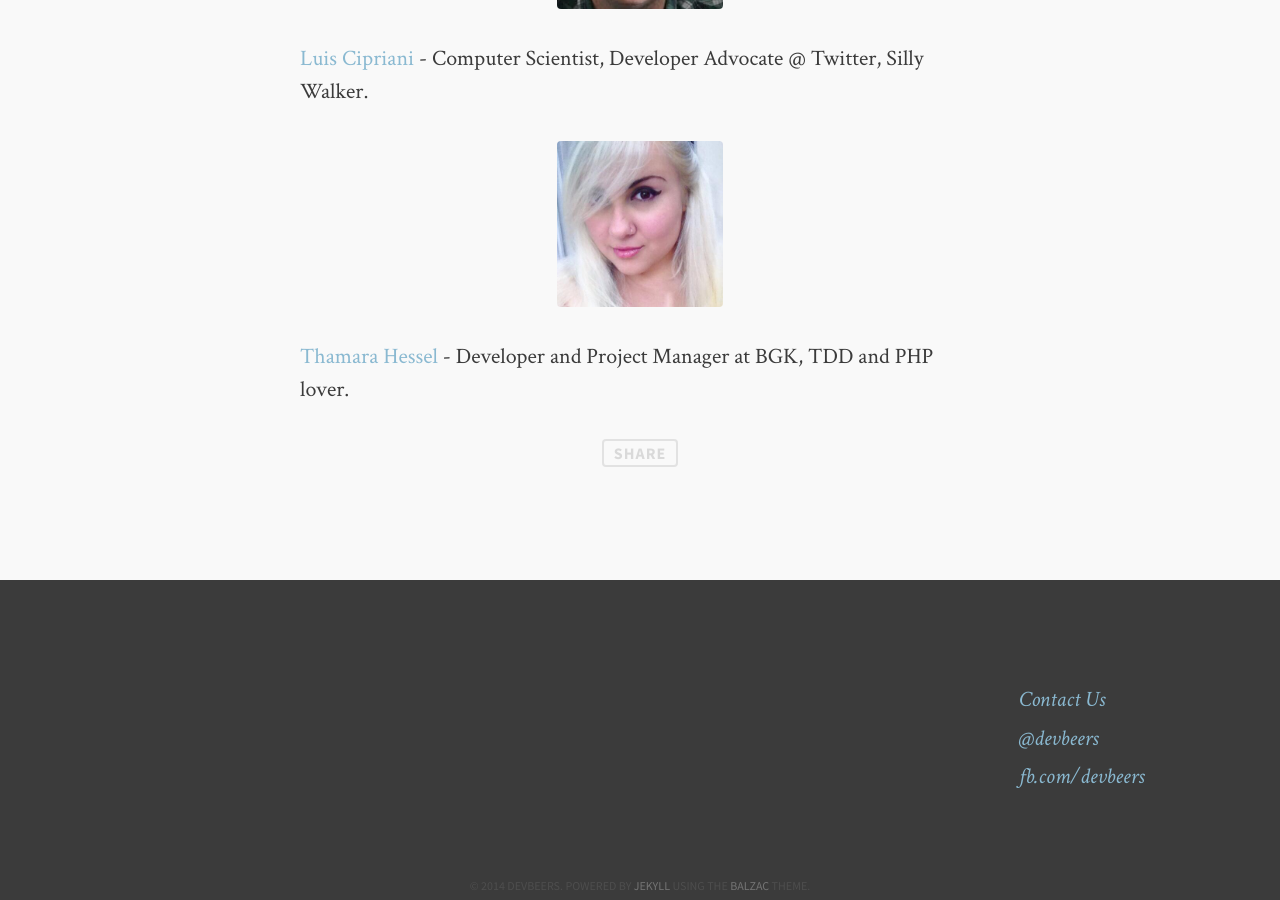
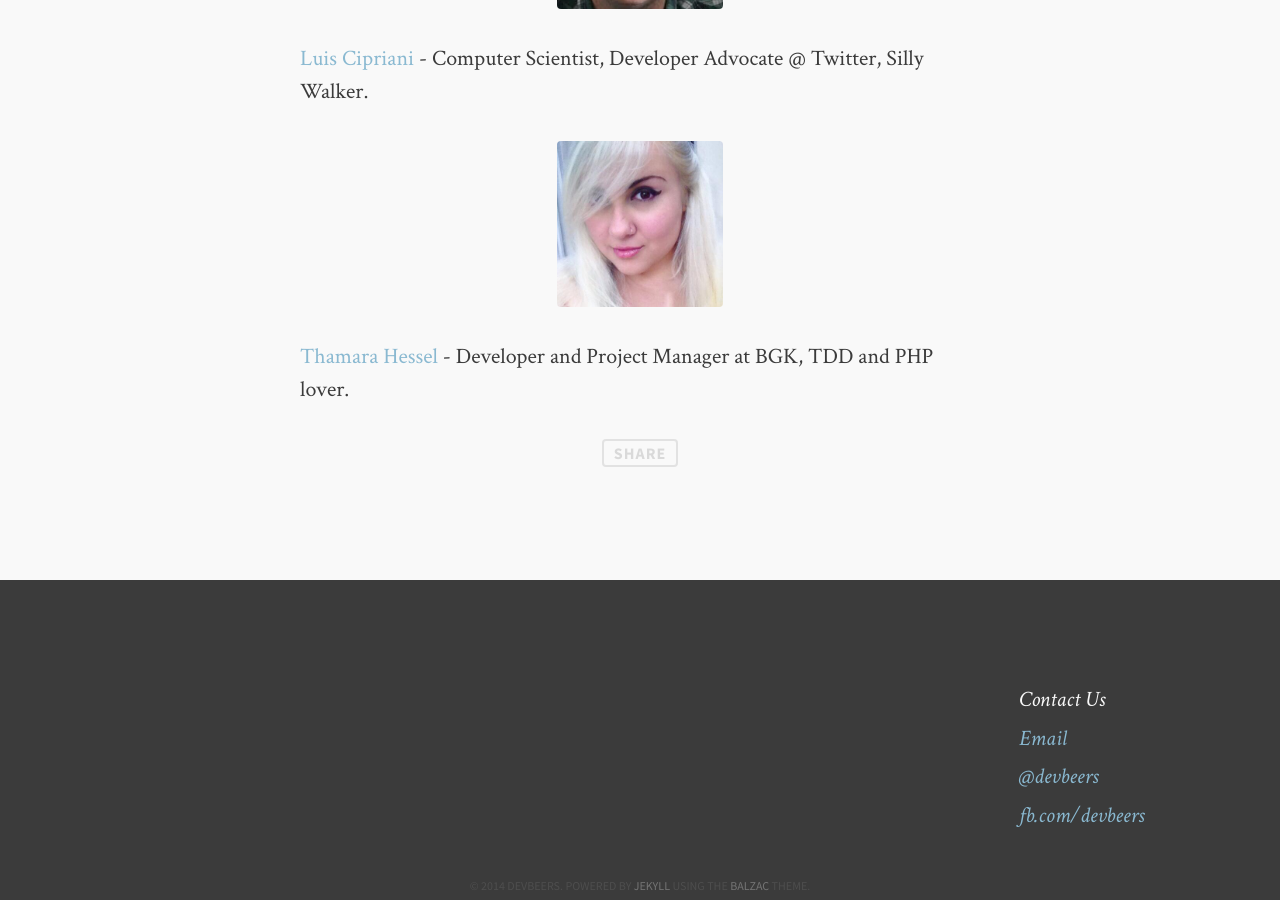
Before and after one commit to devbeers/devbeers.github.io, a Jekyll site: the page built from index.md, in a window 1280 px wide and 900 px high, scrolled down 3638 px. Built offline with Jekyll 4.4.1, drawn with Linux system fonts in a browser that asks for light colours; a script that is not in the unit is left out; comment, search, counter and statistics services are not loaded.

Commit message:
updated contact us footer

```diff
--- a/_includes/footer.html
+++ b/_includes/footer.html
@@ -3,8 +3,8 @@
     <aside class="wrap">
       <div class="social">
         <ul>
-            <li><a id="mail" href="mailto:{{ site.owner.email }}"><span class="foot-link">Contact Us</span></a></li>
-
+            <li><span class="foot-link">Contact Us</span></li>
+            <li><a id="mail" href="mailto:{{ site.owner.email }}"><span class="foot-link">Email</span></a></li>
             {% if site.owner.twitter %}
             <li><a id="twit" href="http://twitter.com/{{ site.owner.twitter }}" target="_blank"><span class="foot-link">@{{ site.owner.twitter }}</span></a></li>
             {% endif %}
```
